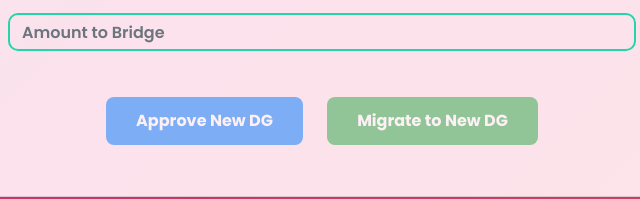
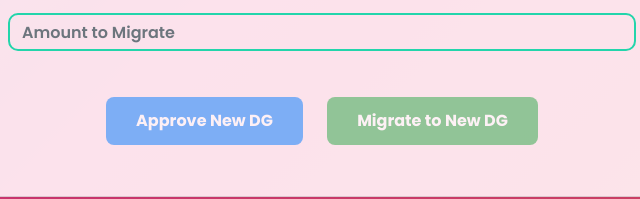
Before and after one commit to gabrielmellace1/oldDGMigration, a website: page public/index.html in a window 1280 px wide. Shown: the part 315-514 px from the top of the page, 318-958 px from the left. Drawn offline with nearby package versions, Linux system fonts and the light colour scheme.

Commit message:
adjusted placedholder

```diff
--- a/public/index.html
+++ b/public/index.html
@@ -21,7 +21,7 @@
                         <p class="card-text">New DG Token Balance:<br> <span id="newTokenBalance">0</span> DG</p>
                     </div>
                     <div class="mb-3">
-                        <input type="text" id="amountToBridge" class="form-control" placeholder="Amount to Bridge" oninput="updateButtonStates()">
+                        <input type="text" id="amountToBridge" class="form-control" placeholder="Amount to Migrate" oninput="updateButtonStates()">
                     </div>
                     <div class="mb-3">
                         <button id="approveButton" class="btn btn-primary" disabled>Approve New DG</button>
```
